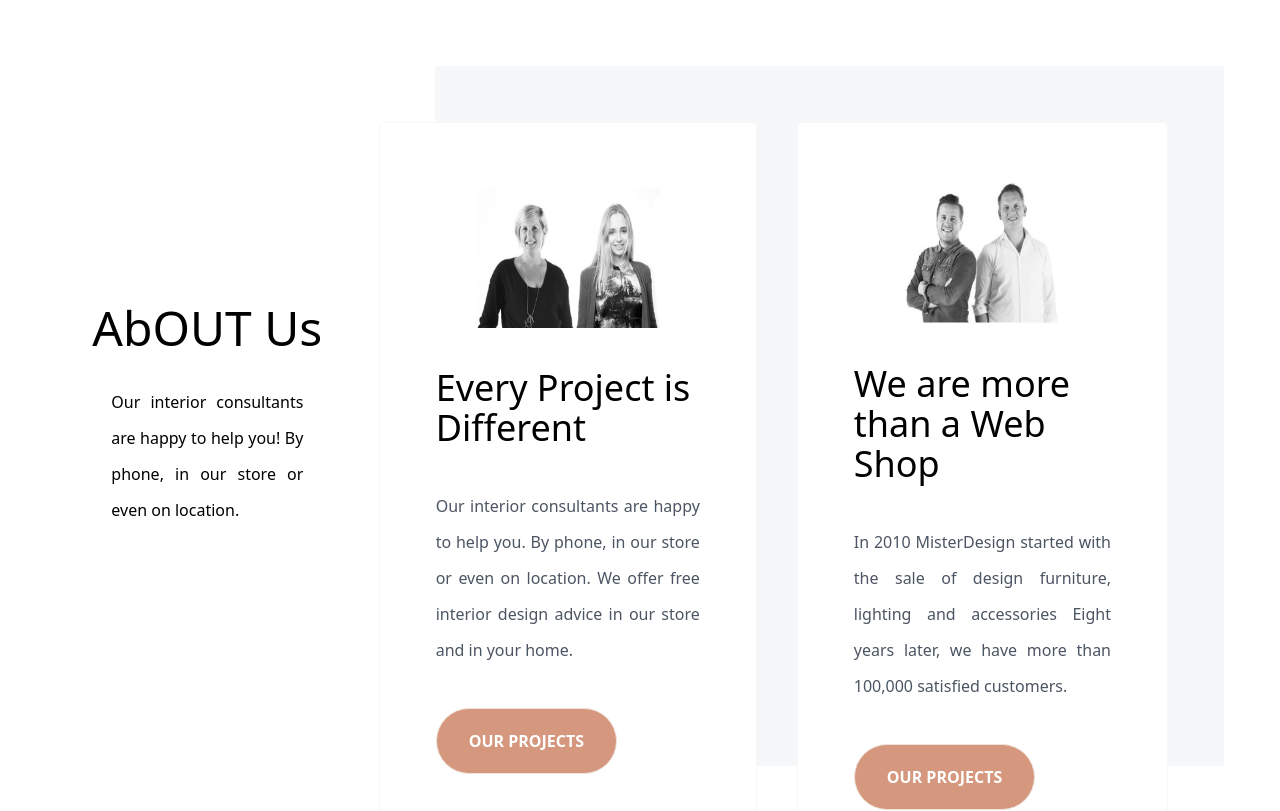
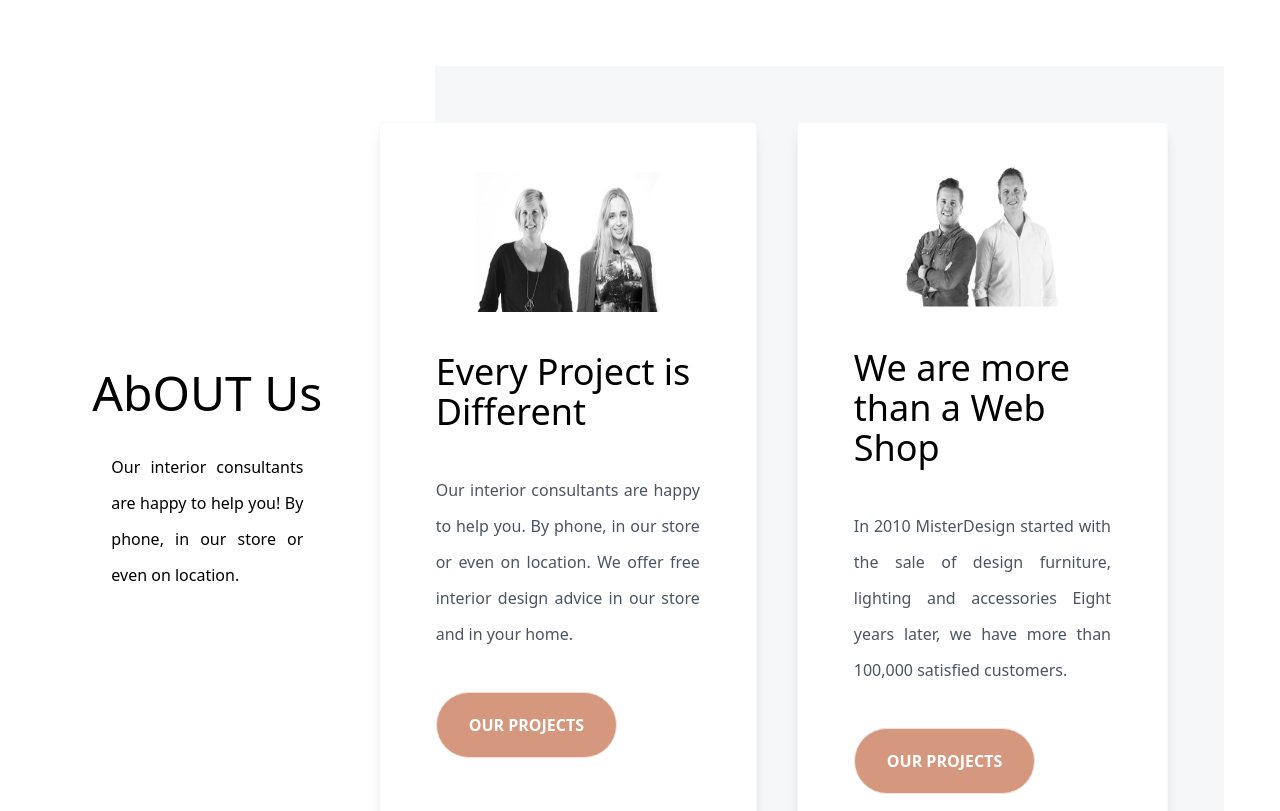
Before and after one commit to MohammadAmitHasan/ikebana-base, a Next.js app: page / in a window 1280 px wide. Shown: the part 3400-4211 px from the top of the page. Built offline with nearby package versions, Linux system fonts and the light colour scheme.

Commit message:
feat: about us section

```diff
--- a/components/subpages/Home/AboutUs/index.jsx
+++ b/components/subpages/Home/AboutUs/index.jsx
@@ -16,12 +16,12 @@ const AboutUs = () => {
           </p>
         </div>
       </div>
-      <div className="col-span-2 lg:bg-secondary lg:h-[700px] relative gap-5">
-        <div className="lg:absolute sm:flex lg:top-10 lg:right-10 xl:top-14 xl:right-14 2xl:right-20 2xl:top20 w-full gap-10">
+      <div className="col-span-2 lg:bg-secondary lg:h-[700px] xl:h-[830px] 2xl:h-[780px] relative gap-5">
+        <div className="lg:absolute sm:flex lg:top-10 lg:right-10 xl:top-14 xl:right-14 2xl:right-20 2xl:top20 w-full gap-5 md:gap-10 space-y-5 sm:space-y-0">
           {aboutUsData?.map((about) => (
             <div
               key={Math.random}
-              className="border border-secondary rounded px-5 py-14 xl:px-14 2xl:px-24 space-y-10 bg-white"
+              className="border border-secondary rounded px-5 py-10 xl:px-14 2xl:px-24 space-y-5 xl:space-y-10 bg-white shadow-lg"
             >
               <div className="relative w-3/4 mx-auto aspect-[4/3]">
                 <Image src={about?.image} alt={about.title} fill />
```
